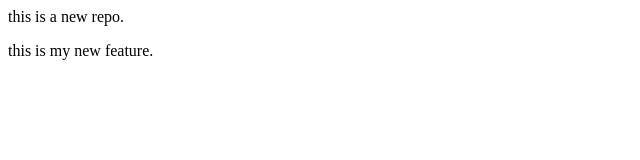
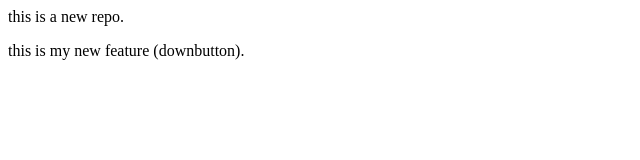
Before and after one commit to yugnsh46/localrepo, a plain HTML site: page index.html in a window 1280 px wide. Shown: the full height of the page, 0-640 px from the left. Drawn offline with Linux system fonts and the light colour scheme.

```diff
--- a/index.html
+++ b/index.html
@@ -1,2 +1,2 @@
 <p>this is a new repo.</p>
-<p>this is my new feature.</p>
+<p>this is my new feature (downbutton).</p>
```
